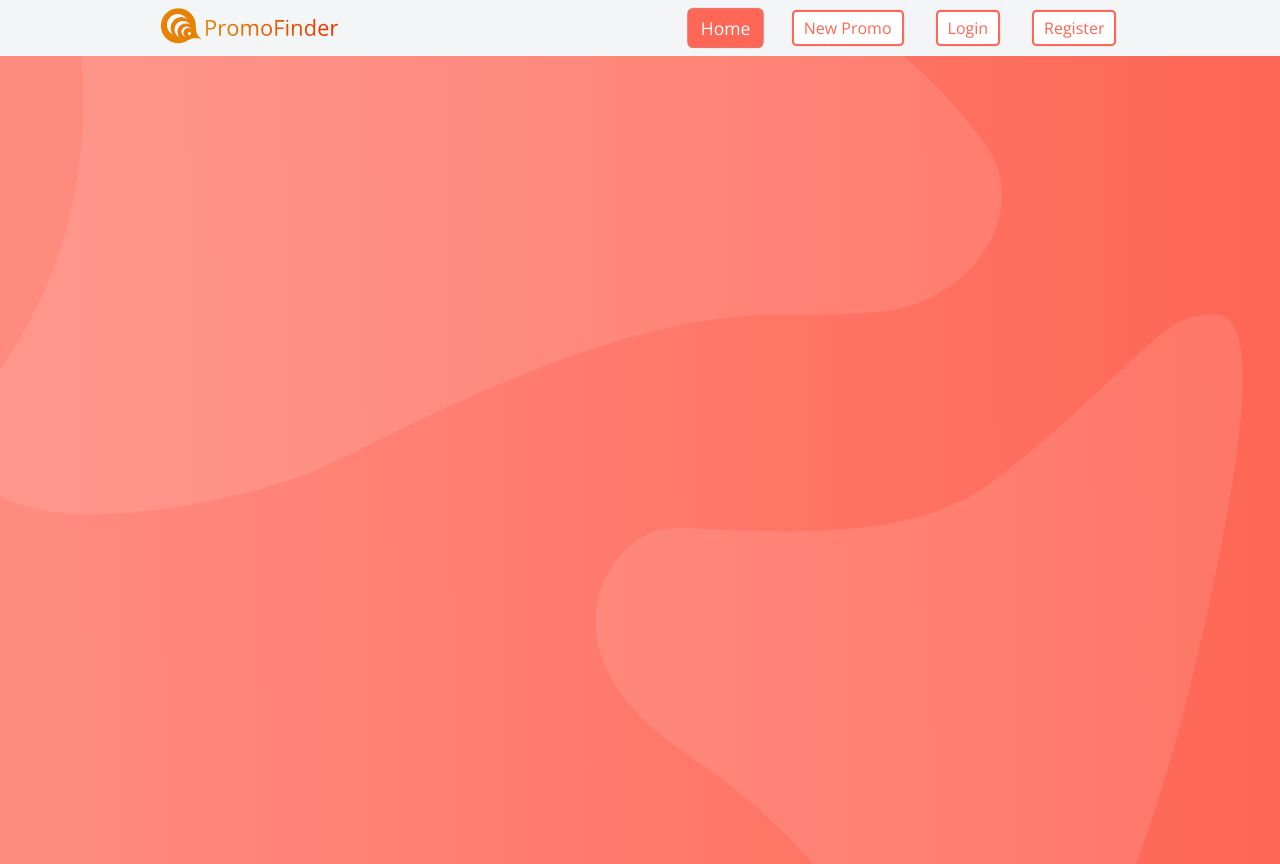
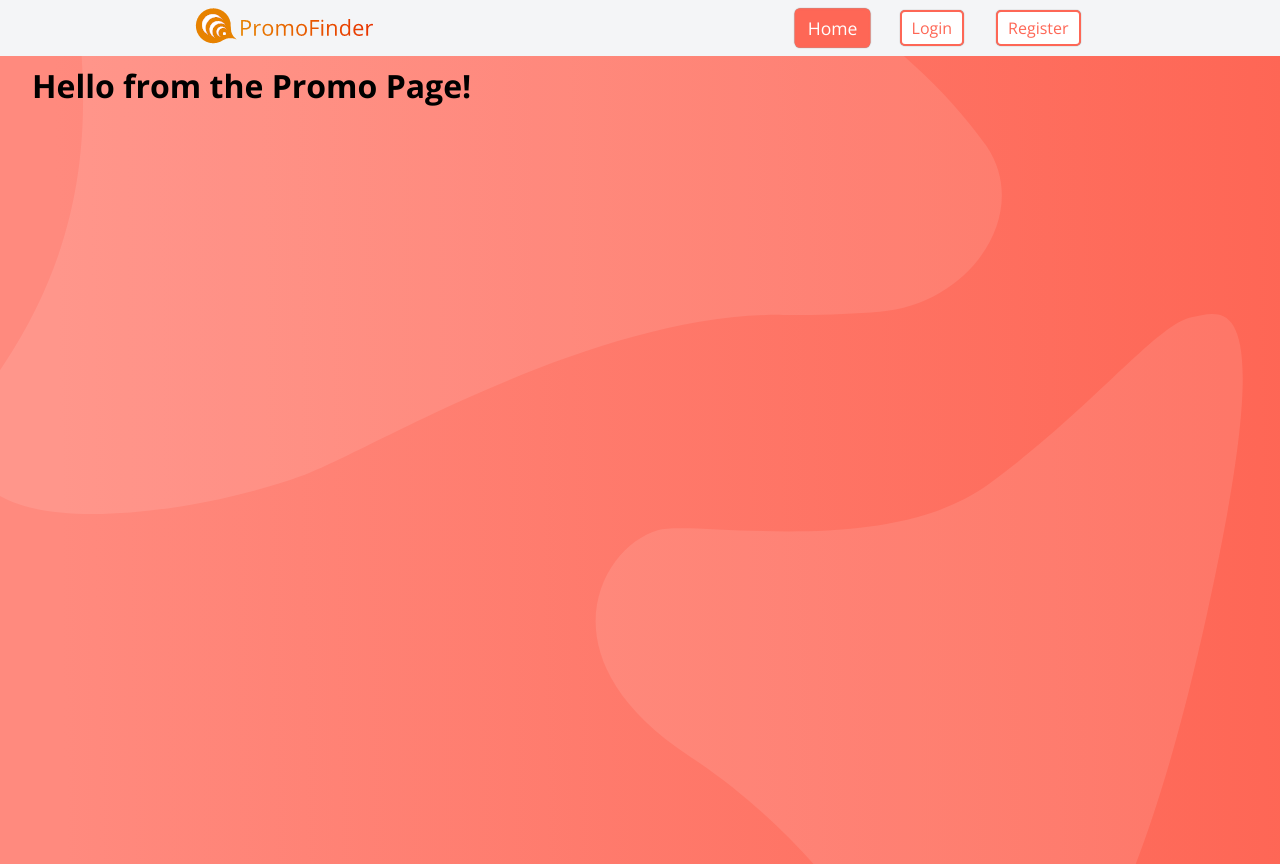
Before and after one commit to emwp/promo-finder, a React (Create React App) app in the folder frontend/: page / in a window 1280 px wide. Built offline with nearby package versions, Linux system fonts and the light colour scheme; the HTML template or start-up script is replaced by a standard one.

Commit message:
removing New Promo button && component

```diff
--- a/frontend/src/App.js
+++ b/frontend/src/App.js
@@ -1,7 +1,6 @@
 import React, { Component } from 'react';
 import { BrowserRouter as Router, Route, Switch } from 'react-router-dom';
 import Promos from './containers/Promos';
-import CreatePromo from './containers/CreatePromo';
 import Navbar from './components/Navigation/Navbar';
 import './App.css';
 import Login from '../src/containers/Auth/Login';
@@ -15,10 +14,9 @@ class App extends Component {
           <Navbar />
           <main className="main-content">
             <Switch>
+              <Route exact path="/" component={Promos} />
               <Route exact path="/login" component={Login} />
               <Route exact path="/register" component={Register} />
-              <Route exact path="/promos" component={Promos} />
-              <Route exact path="/new-promo" component={CreatePromo} />
             </Switch>
           </main>
         </React.Fragment>
--- a/frontend/src/components/Navigation/NavbarLinks.js
+++ b/frontend/src/components/Navigation/NavbarLinks.js
@@ -22,11 +22,6 @@ const NavbarLinks = withRouter(
         <li>
           <NavLink to="/" exact className="nav-link">
             Home
-          </NavLink>
-        </li>
-        <li>
-          <NavLink to="/new-promo" exact className="nav-link">
-            New Promo
           </NavLink>
         </li>
         {authStore.token === '' && authStore.userId === '' && authStore.tokenExpiration === '' ? (
--- a/frontend/src/containers/CreatePromo.js
+++ /dev/null
@@ -1,11 +0,0 @@
-import React from 'react';
-
-const CreatePromo = () => {
-  return (
-    <div>
-      <h1>Hello from the Create Promo Page!</h1>
-    </div>
-  );
-};
-
-export default CreatePromo;
--- a/frontend/src/stores/PromoStore.js
+++ b/frontend/src/stores/PromoStore.js
@@ -2,7 +2,7 @@ import { observable, decorate } from 'mobx';
 import { createContext } from 'react';
 
 class PromoStore {
-  createPromo = false;
+  creatingPromo = false;
 }
 
 decorate(PromoStore, {
```
